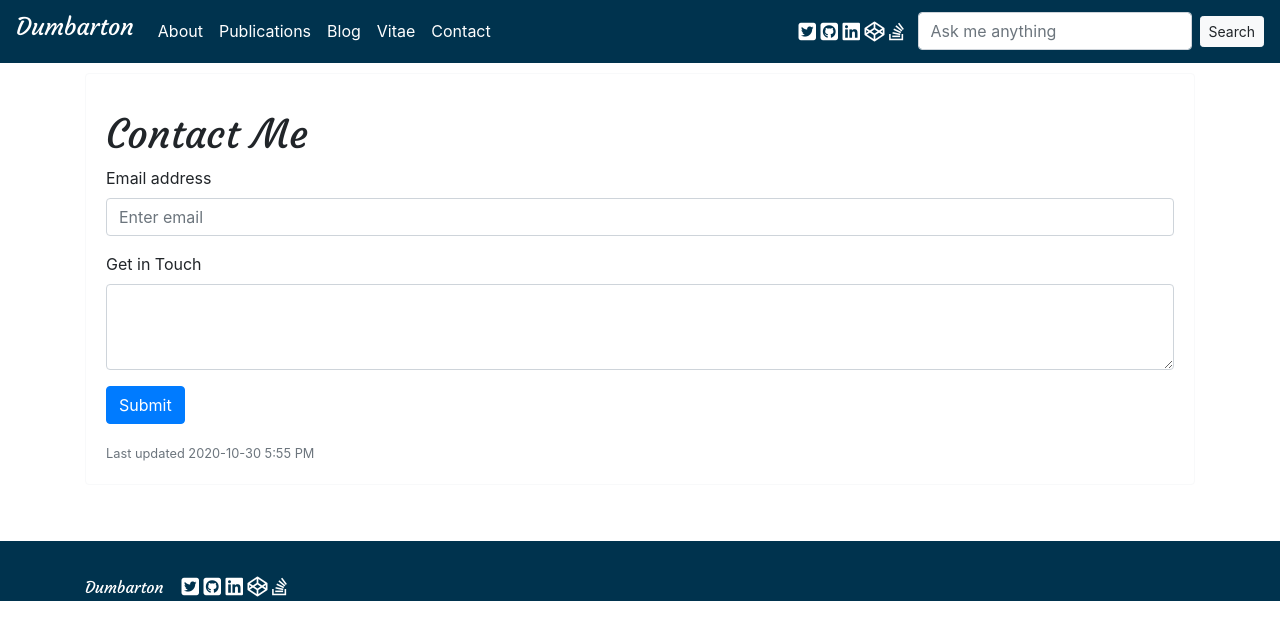
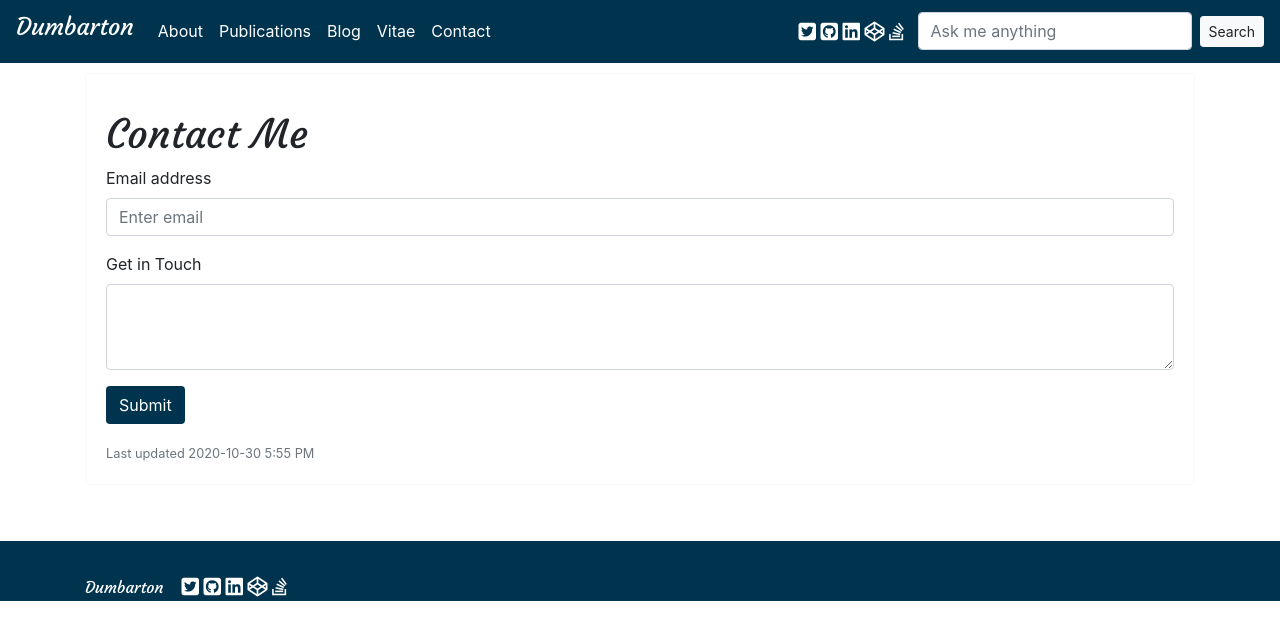
Before and after one commit to tcbutler320/Jekyll-Theme-Dumbarton, a Jekyll site: the page built from pages/contact.html, in a window 1280 px wide. Shown: the top 640 px of the page. Built offline with Jekyll 4.4.1, drawn with Linux system fonts in a browser that asks for light colours; nearby versions of some CDN libraries.

Commit message:
remove legacy artifacts

```diff
--- a/pages/contact.html
+++ b/pages/contact.html
@@ -15,5 +15,5 @@ last-updated: 2020-10-30 5:55 PM
     <label for="exampleFormControlTextarea1">Get in Touch</label>
     <textarea class="form-control" id="exampleFormControlTextarea1" rows="3"></textarea>
   </div>
-  <button type="submit" class="btn btn-primary">Submit</button>
+  <button type="submit" class="btn text-white" style="background-color:{{ site.card-color }};">Submit</button>
 </form>
```
Also changed, not shown: assets/img/1x/example.png (deleted), assets/img/example.jpeg (deleted), assets/img/projects/project1.jpeg (deleted), assets/img/projects/project2.jpeg (deleted), assets/img/projects/project3.jpeg (deleted), assets/img/projects/project5.jpeg (deleted), assets/img/publications.png (deleted), 1 other file.
